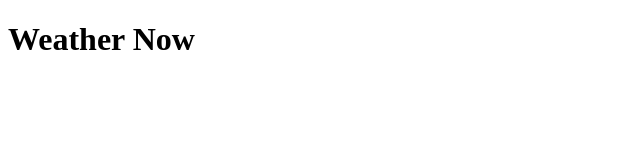
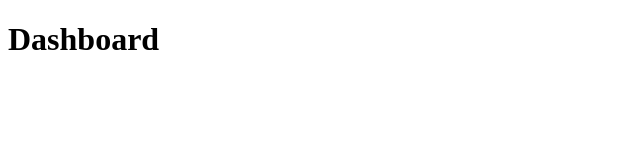
Before and after one commit to ayuzzz/weather-now, a Next.js app: page / in a window 1280 px wide. Shown: the top 160 px of the page, without its empty margins (0-640 px from the left). Built offline with nearby package versions, Linux system fonts and the light colour scheme.

Commit message:
added root layout

```diff
--- a/src/layouts/rootLayout.tsx
+++ b/src/layouts/rootLayout.tsx
@@ -0,0 +1,7 @@
+import React from "react";
+
+const RootLayout = ({ children }: { children: React.ReactNode }) => {
+  return <body>{children}</body>;
+};
+
+export default RootLayout;
--- a/src/pages/_app.tsx
+++ b/src/pages/_app.tsx
@@ -1,9 +1,17 @@
+import RootLayout from "@/layouts/rootLayout";
 import "@/styles/globals.css";
+import { AppProps } from "next/app";
+import Head from "next/head";
 
-export default function App() {
+export default function App({ Component, pageProps }: AppProps) {
   return (
     <>
-      <h1>Weather Now</h1>
+      <Head>
+        <title>Weather Now</title>
+      </Head>
+      <RootLayout>
+        <Component {...pageProps} />
+      </RootLayout>
     </>
   );
 }
--- /dev/null
+++ b/src/pages/_document.tsx
@@ -0,0 +1,17 @@
+import { Html, Head, Main, NextScript } from "next/document";
+
+export default function Document() {
+  return (
+    <Html lang="en">
+      <Head>
+        <meta name="description" content="Weather forecast application" />
+        <meta name="viewport" content="width=device-width, initial-scale=1" />
+        <link rel="icon" type="image/png" href="/favicon.png" />
+      </Head>
+      <body>
+        <Main />
+        <NextScript />
+      </body>
+    </Html>
+  );
+}
--- a/src/pages/index.tsx
+++ b/src/pages/index.tsx
@@ -1,16 +1,7 @@
-import Head from "next/head";
-
-export default function Home() {
+export default function Dashboard() {
   return (
     <>
-      <Head>
-        <title>Weather Now</title>
-        <meta name="description" content="Weather forecast application" />
-        <meta name="viewport" content="width=device-width, initial-scale=1" />
-        <link rel="icon" type="image/png" href="/favicon.png" />
-      </Head>
-      <main></main>
-      <footer></footer>
+      <h1>Dashboard</h1>
     </>
   );
 }
```
